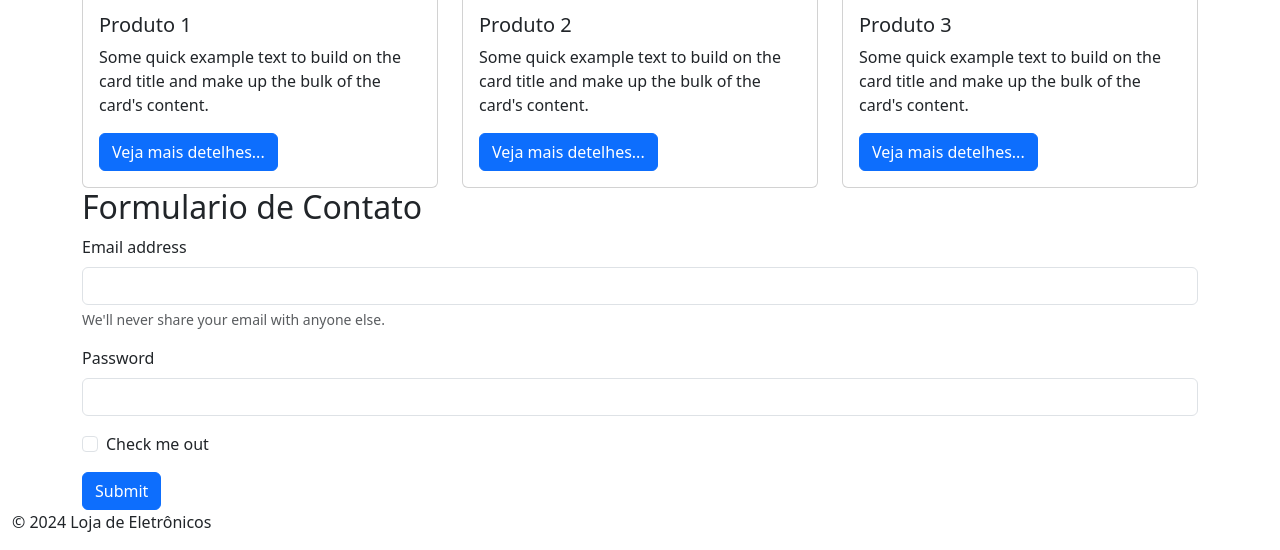
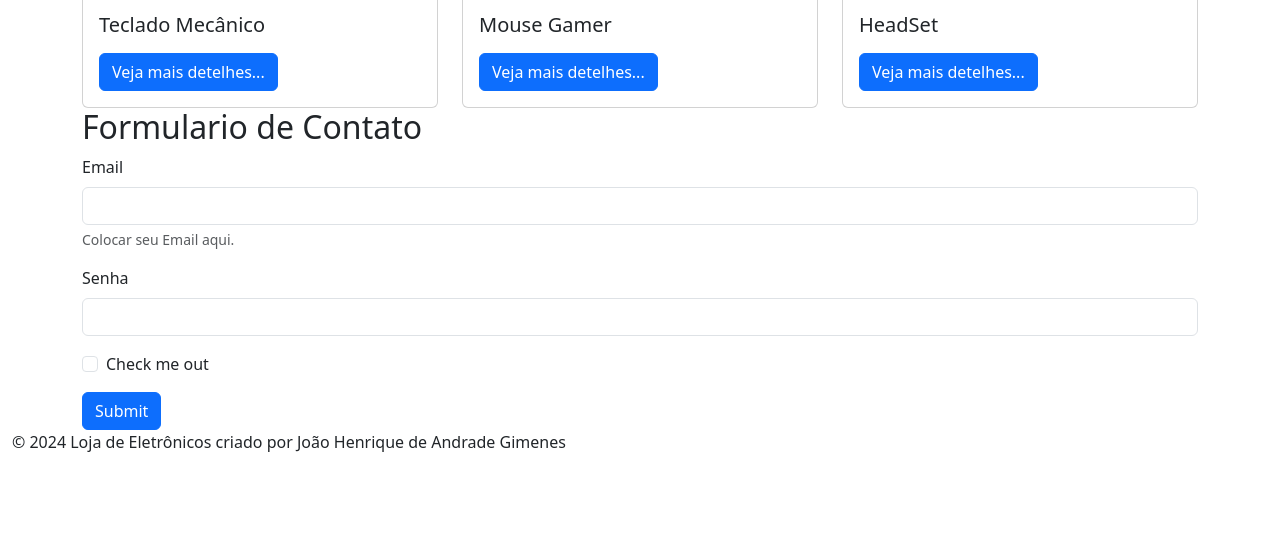
Before and after one commit to JoaoH2512/loja_eletronicos, a plain HTML site: page index.html in a window 1280 px wide. Shown: the part 250-800 px from the top of the page. Drawn offline with Linux system fonts and the light colour scheme.

Commit message:
Add files via upload

```diff
--- a/index.html
+++ b/index.html
@@ -41,8 +41,8 @@
                   <div class="card">
                     <img src="img/produto_01.png" class="card-img-top" alt="...">
                     <div class="card-body">
-                      <h5 class="card-title">Produto 1</h5>
-                      <p class="card-text">Some quick example text to build on the card title and make up the bulk of the card's content.</p>
+                      <h5 class="card-title">Teclado Mecânico</h5>
+                      <p class="card-text"></p>
                       <a href="#" class="btn btn-primary" data-bs-toggle="modal" data-bs-target="#modalProduto1">Veja mais detelhes...</a>
                     </div>
                   </div>
@@ -51,8 +51,8 @@
                   <div class="card">
                     <img src="img/produto_02.png" class="card-img-top" alt="...">
                     <div class="card-body">
-                      <h5 class="card-title">Produto 2</h5>
-                      <p class="card-text">Some quick example text to build on the card title and make up the bulk of the card's content.</p>
+                      <h5 class="card-title">Mouse Gamer</h5>
+                      <p class="card-text"></p>
                       <a href="#" class="btn btn-primary">Veja mais detelhes...</a>
                     </div>
                   </div>
@@ -61,8 +61,8 @@
                   <div class="card">
                     <img src="img/produto_03.png" class="card-img-top" alt="...">
                     <div class="card-body">
-                      <h5 class="card-title">Produto 3</h5>
-                      <p class="card-text">Some quick example text to build on the card title and make up the bulk of the card's content.</p>
+                      <h5 class="card-title">HeadSet</h5>
+                      <p class="card-text"></p>
                       <a href="#" class="btn btn-primary">Veja mais detelhes...</a>
                     </div>
                   </div>
@@ -95,12 +95,12 @@
           <h2>Formulario de Contato</h2>
           <form>
             <div class="mb-3">
-              <label for="exampleInputEmail1" class="form-label">Email address</label>
+              <label for="exampleInputEmail1" class="form-label">Email </label>
               <input type="email" class="form-control" id="exampleInputEmail1" aria-describedby="emailHelp">
-              <div id="emailHelp" class="form-text">We'll never share your email with anyone else.</div>
+              <div id="emailHelp" class="form-text">Colocar seu Email aqui.</div>
             </div>
             <div class="mb-3">
-              <label for="exampleInputPassword1" class="form-label">Password</label>
+              <label for="exampleInputPassword1" class="form-label">Senha</label>
               <input type="password" class="form-control" id="exampleInputPassword1">
             </div>
             <div class="mb-3 form-check">
@@ -112,7 +112,7 @@
         </section>
     </main>
     <footer class="container-fluid">
-        <p>&copy; 2024 Loja de Eletrônicos</p>
+        <p>&copy; 2024 Loja de Eletrônicos criado por João Henrique de Andrade Gimenes</p>
     </footer>
 
     <script src="js/bootstrap.js"></script>
```
